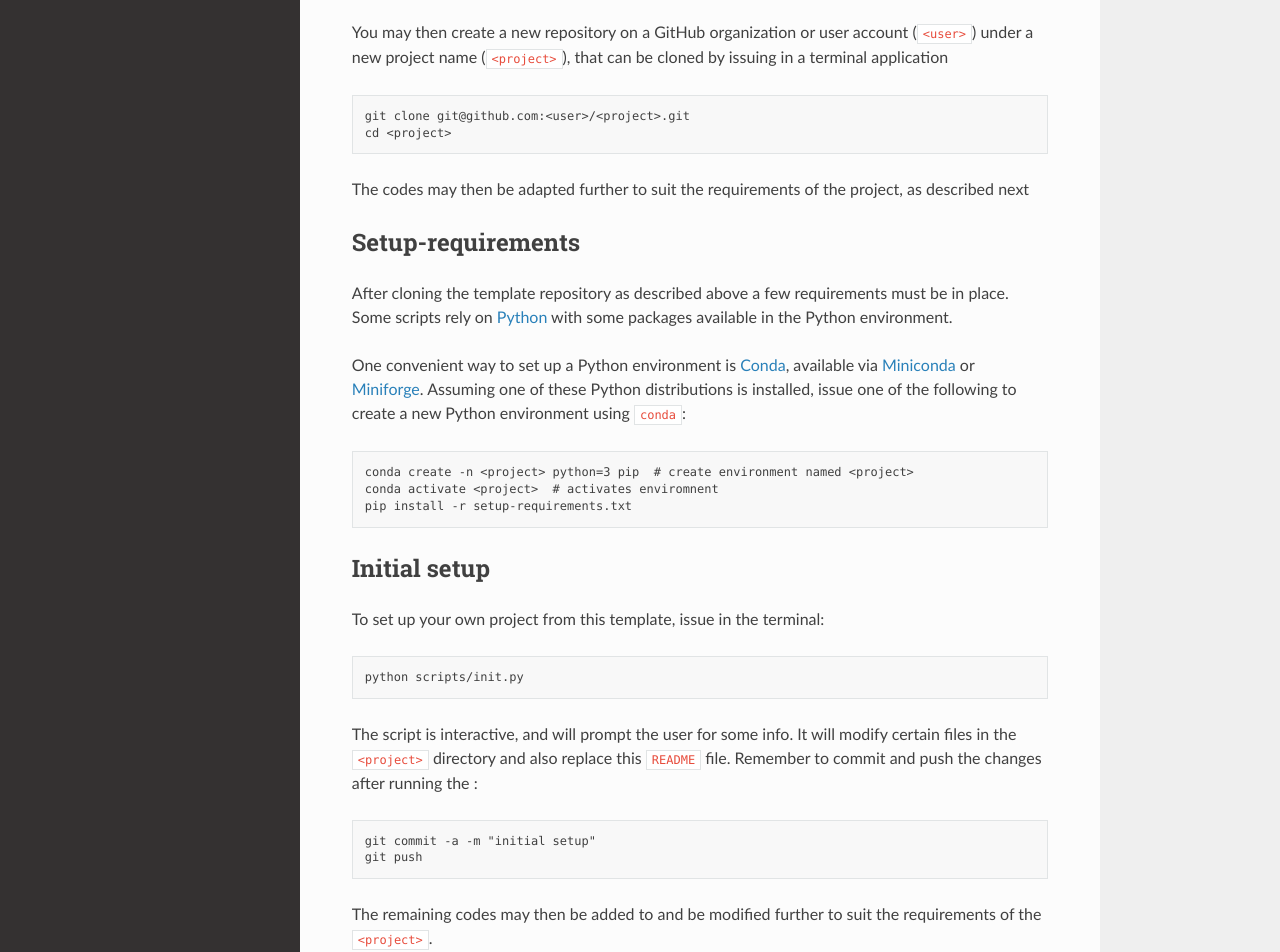
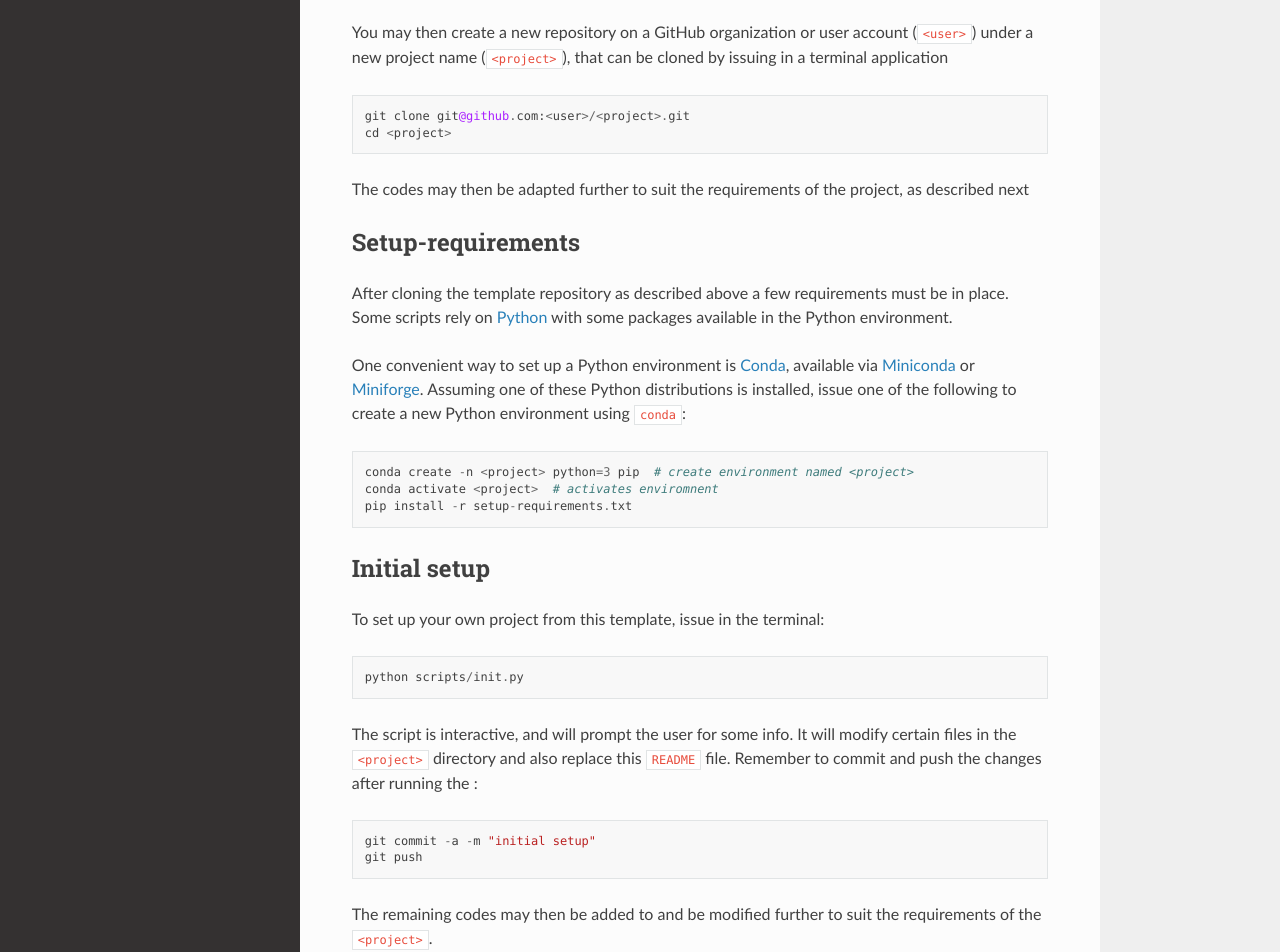
Before and after one commit to espenhgn/container_template, a Sphinx documentation site: the page built from docs/source/index.rst, in a window 1280 px wide and 1400 px high. Shown: the part 376-1328 px from the top of the window. Built offline with Sphinx 7.4.7 and the Read the Docs theme 2.0.0, drawn with Linux system fonts in a browser that asks for light colours; the version number could not be read and is left out.

Commit message:
compile html docs from main README.md file (#2)

````diff
--- a/README.md
+++ b/README.md
@@ -11,7 +11,7 @@ button above.
 You may then create a new repository on a GitHub organization or user account (`<user>`) under a new project name (`<project>`),
 that can be cloned by issuing in a terminal application
 
-```{bash}
+```
 git clone git@github.com:<user>/<project>.git
 cd <project>
 ```
@@ -26,7 +26,7 @@ Some scripts rely on [Python](https://www.python.org) with some packages availab
 One convenient way to set up a Python environment is [Conda](https://docs.conda.io/en/latest/), available via [Miniconda](https://docs.conda.io/en/latest/miniconda.html) or [Miniforge](https://github.com/conda-forge/miniforge).
 Assuming one of these Python distributions is installed, issue one of the following to create a new Python environment using `conda`:
 
-```{bash}
+```
 conda create -n <project> python=3 pip  # create environment named <project>
 conda activate <project>  # activates enviromnent
 pip install -r setup-requirements.txt
@@ -35,14 +35,14 @@ pip install -r setup-requirements.txt
 ## Initial setup
 
 To set up your own project from this template, issue in the terminal:
-```{bash}
+```
 python scripts/init.py
 ```
 
 The script is interactive, and will prompt the user for some info.
 It will modify certain files in the `<project>` directory and also replace this `README` file.
 Remember to commit and push the changes after running the :
-```{bash}
+```
 git commit -a -m "initial setup"
 git push
 ```
--- a/docs/source/conf.py
+++ b/docs/source/conf.py
@@ -13,7 +13,7 @@ sys.path.insert(0, os.path.abspath('.'))
 _d = {}
 exec(open(os.path.join('..', '..', 'version', 'version.py')
           ).read(), None, _d)
-_release = _d['version']
+_release = _d['VERSION']
 
 
 # -- Project information -----------------------------------------------------
````
Also changed, not shown: 1 other file.
